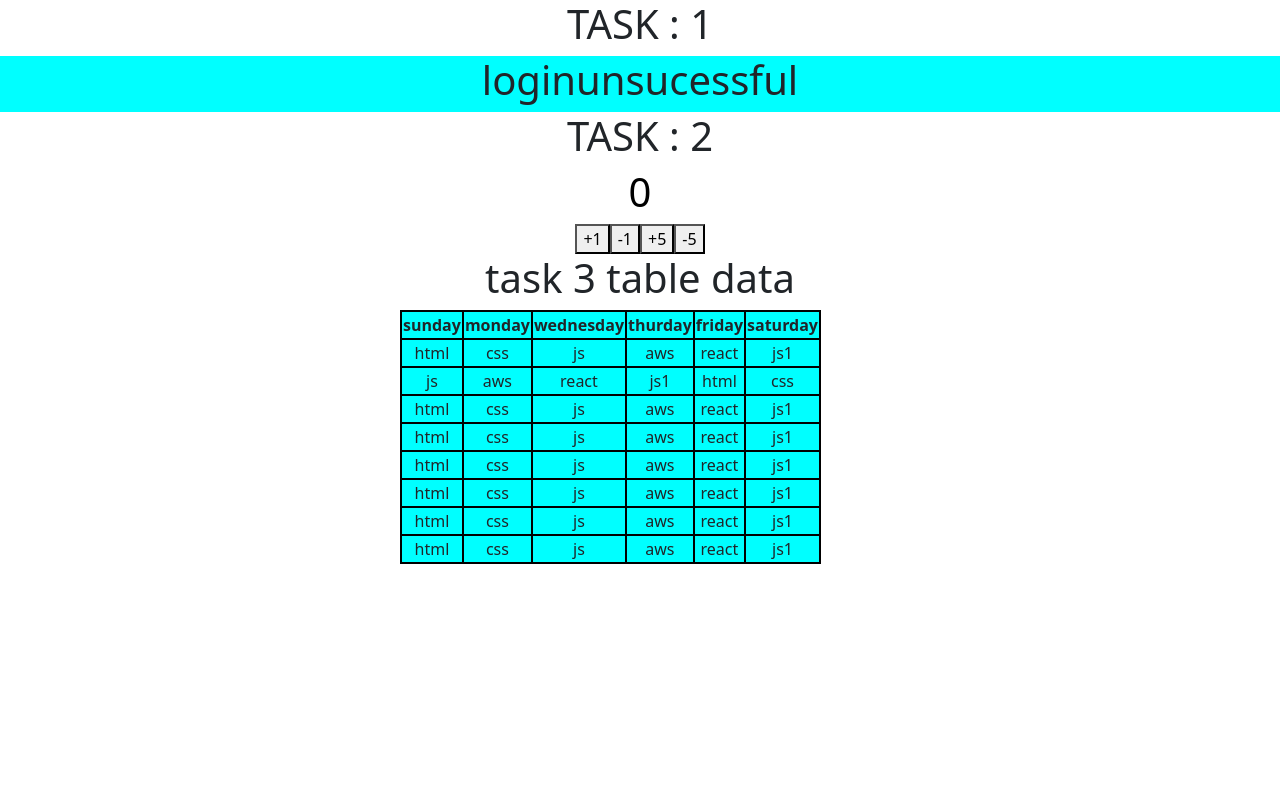
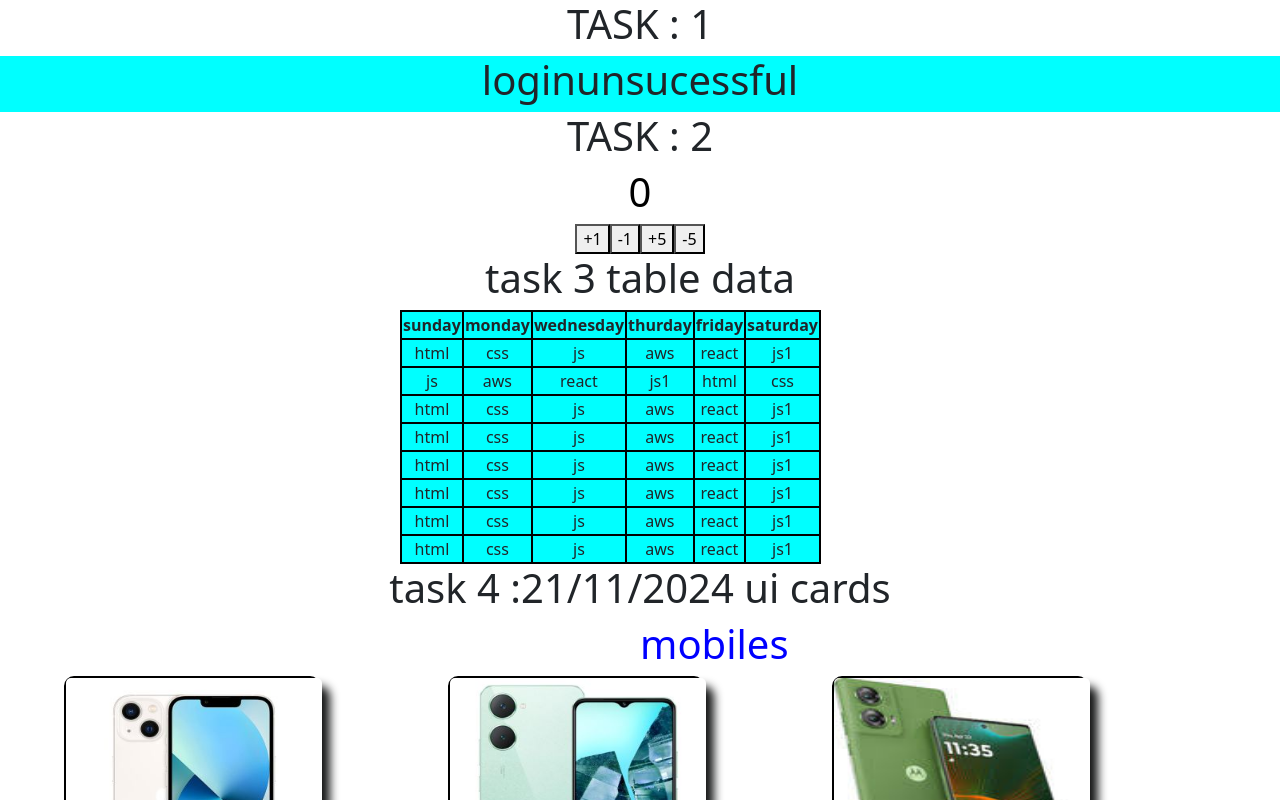
Before and after one commit to RakeshReddy123devoloper/react-tasks, a React (Create React App) app: page / in a window 1280 px wide. Shown: the top 800 px of the page. Built offline with nearby package versions, Linux system fonts and the light colour scheme.

Commit message:
ui cards using conditional styling

```diff
--- a/src/index.js
+++ b/src/index.js
@@ -9,7 +9,7 @@ import Time from './timetable';
 // import Img from './img'
 // import Header from './header'
 // import Footer from './footer'
-// import Main from './mobile'
+import Main from './mobile'
 //  import Main from './fakestore';
 //  import Fresher from './fresherjob';
   // import Parent from './propsparent'
@@ -35,7 +35,7 @@ root.render(
      <Header/>
       <Img/>
     <Footer/>  */}
-    {/* <Main/> */}
+
 
     {/* <Fresher/> */}
     {/* <Parent/> */}
@@ -52,6 +52,7 @@ root.render(
     {/* <Update/> */}
     <Count/>
     <Time/>
+    <Main/>
   </React.StrictMode>
 );
 
--- a/src/mobile.js
+++ b/src/mobile.js
@@ -35,6 +35,9 @@ class Main extends Component{
     render(){
         return(
             <>
+            <div>
+                <h1 style={{textAlign:"center"}}>task 4 :21/11/2024 ui cards</h1>
+            </div>
              <h1 style={obj.productavail?styles.container1:styles.container3}>{obj.productname}</h1>
     <div className="santhu">
 
```
